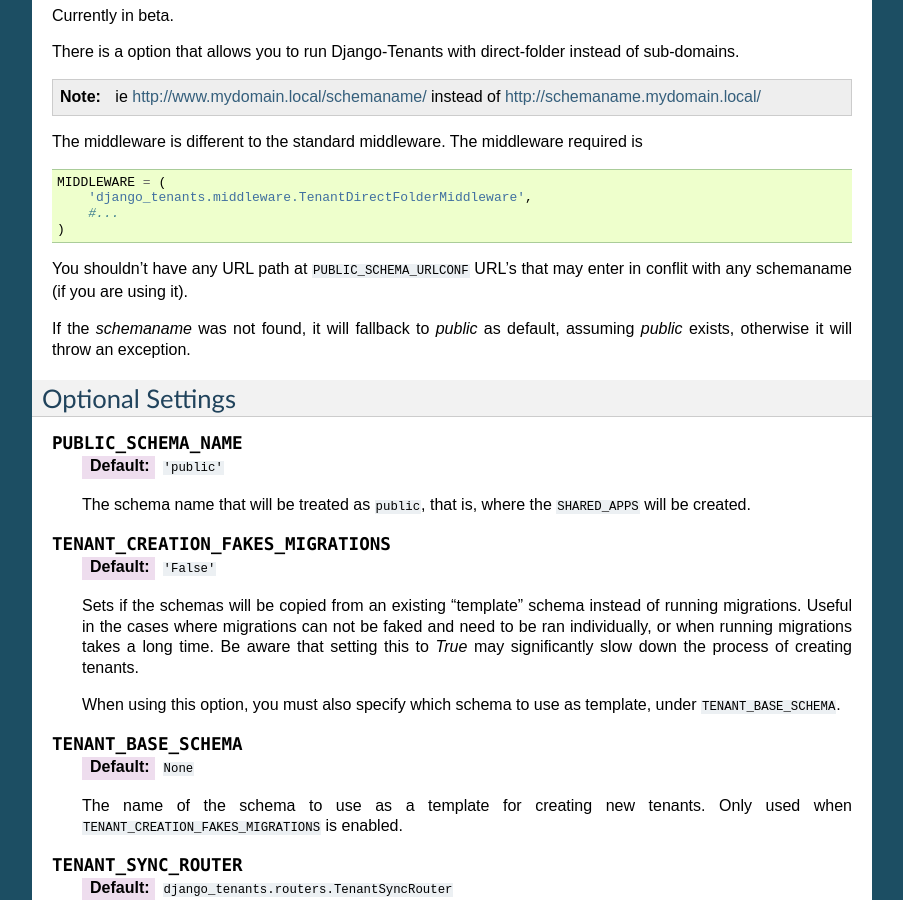
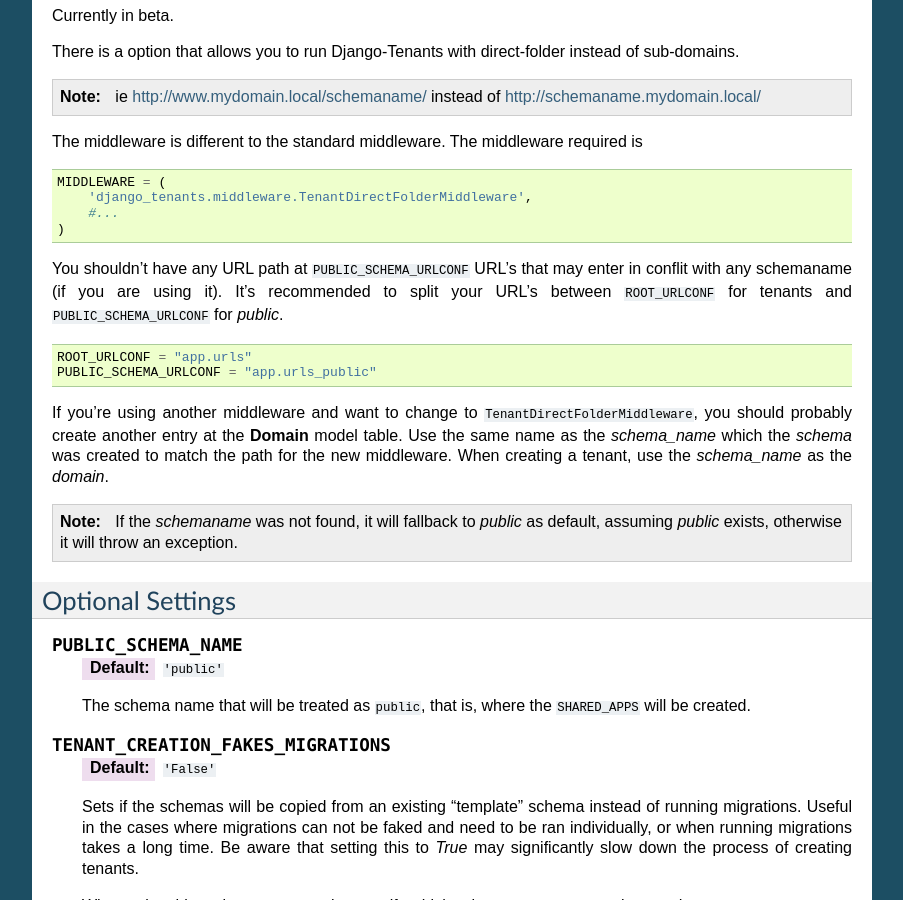
Before and after one commit to django-tenants/django-tenants, a Sphinx documentation site: the page built from docs/install.rst, in a window 1280 px wide and 900 px high, scrolled down 3427 px. Shown: the whole window, without its empty margins (198-1101 px from the left). Built offline with Sphinx 7.4.7, drawn with Linux system fonts in a browser that asks for light colours; the version number could not be read and is left out.

Commit message:
Improve TenantDirectFolderMiddleware doc

```diff
--- a/docs/install.rst
+++ b/docs/install.rst
@@ -225,8 +225,20 @@
     )
 
 You shouldn't have any URL path at ``PUBLIC_SCHEMA_URLCONF`` URL's that may enter in conflit with any schemaname (if you are using it).
+It's recommended to split your URL's between ``ROOT_URLCONF`` for tenants and ``PUBLIC_SCHEMA_URLCONF`` for *public*.
 
-If the *schemaname* was not found, it will fallback to *public* as default, assuming *public* exists, otherwise it will throw an exception.
+.. code-block:: python
+
+    ROOT_URLCONF = "app.urls"
+    PUBLIC_SCHEMA_URLCONF = "app.urls_public"
+
+If you're using another middleware and want to change to ``TenantDirectFolderMiddleware``, you should probably create another entry at the **Domain** model table.
+Use the same name as the *schema_name* which the *schema* was created to match the path for the new middleware.
+When creating a tenant, use the *schema_name* as the *domain*.
+
+.. note::
+
+    If the *schemaname* was not found, it will fallback to *public* as default, assuming *public* exists, otherwise it will throw an exception.
 
 Optional Settings
 =================
```
